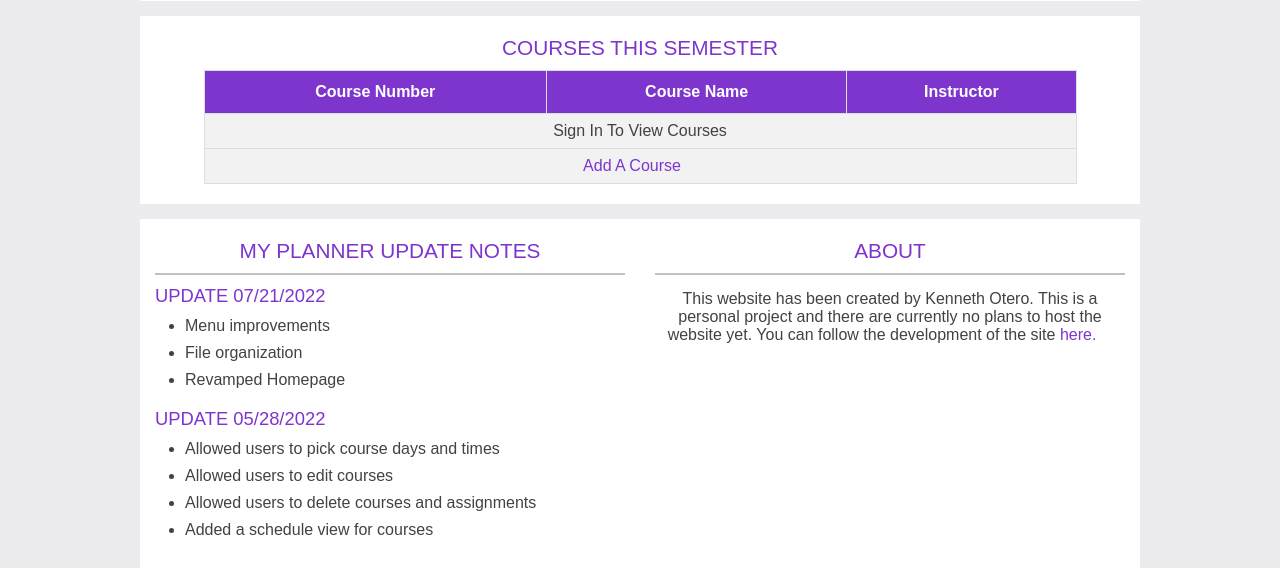
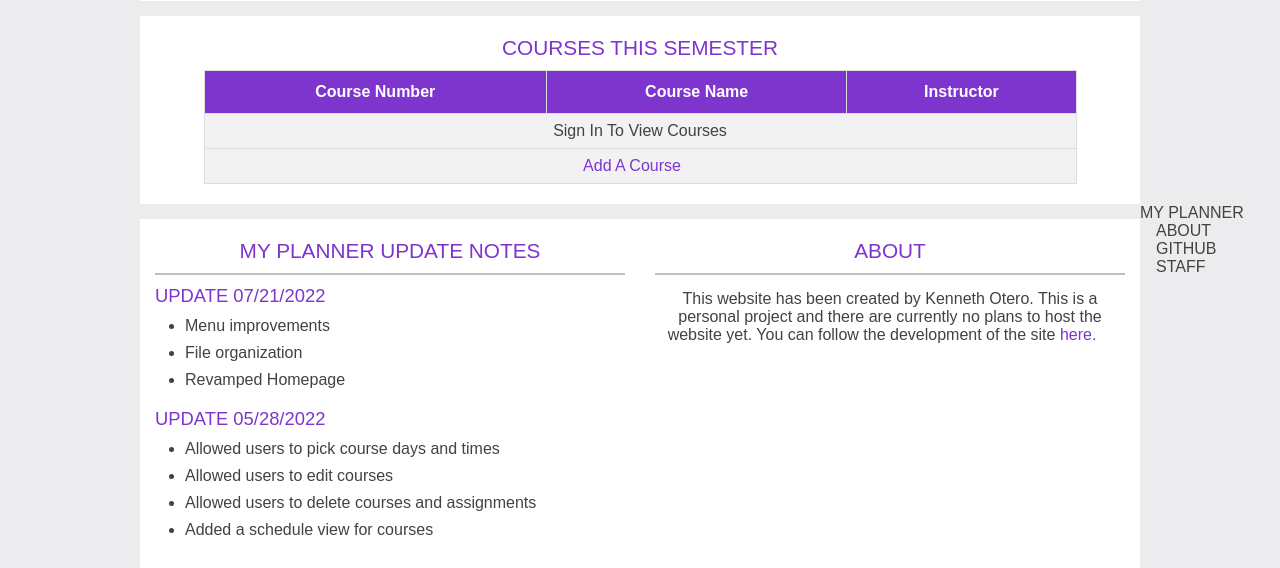
Before and after one commit to KennethOtero/MyPlanner, a PHP site: page / in a window 1280 px wide. Shown: the part 702-1270 px from the top of the page. Run offline with PHP 8.4, Linux system fonts and the light colour scheme.

Commit message:
Added footer

```diff
--- a/index.php
+++ b/index.php
@@ -137,6 +137,15 @@
         </div>
     </div>
 
+    <div class="footer">
+        <p class="FooterTitle">MY PLANNER</p>
+        <ul class="FooterLinks">
+            <li><a href="content/common/About.php">ABOUT</a></li>
+            <li><a href="https://github.com/KennethOtero/MyPlanner" target="_blank">GITHUB</a></li>
+            <li><a href="content/common/Staff.php">STAFF</a></li>
+        </ul>
+    </div>
+
     <script src="scripts/navbar.js"></script>
 </body>
 </html>
```
